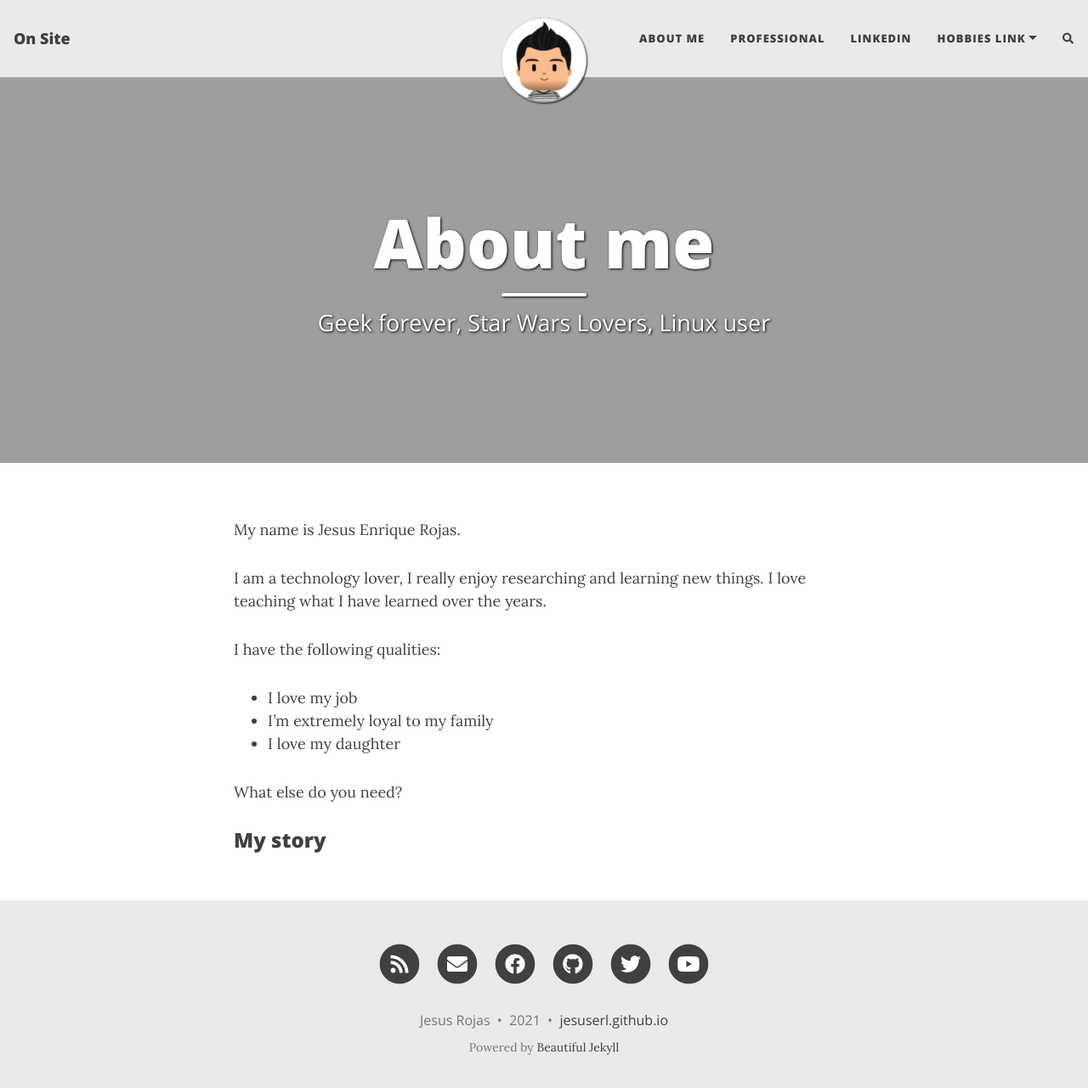
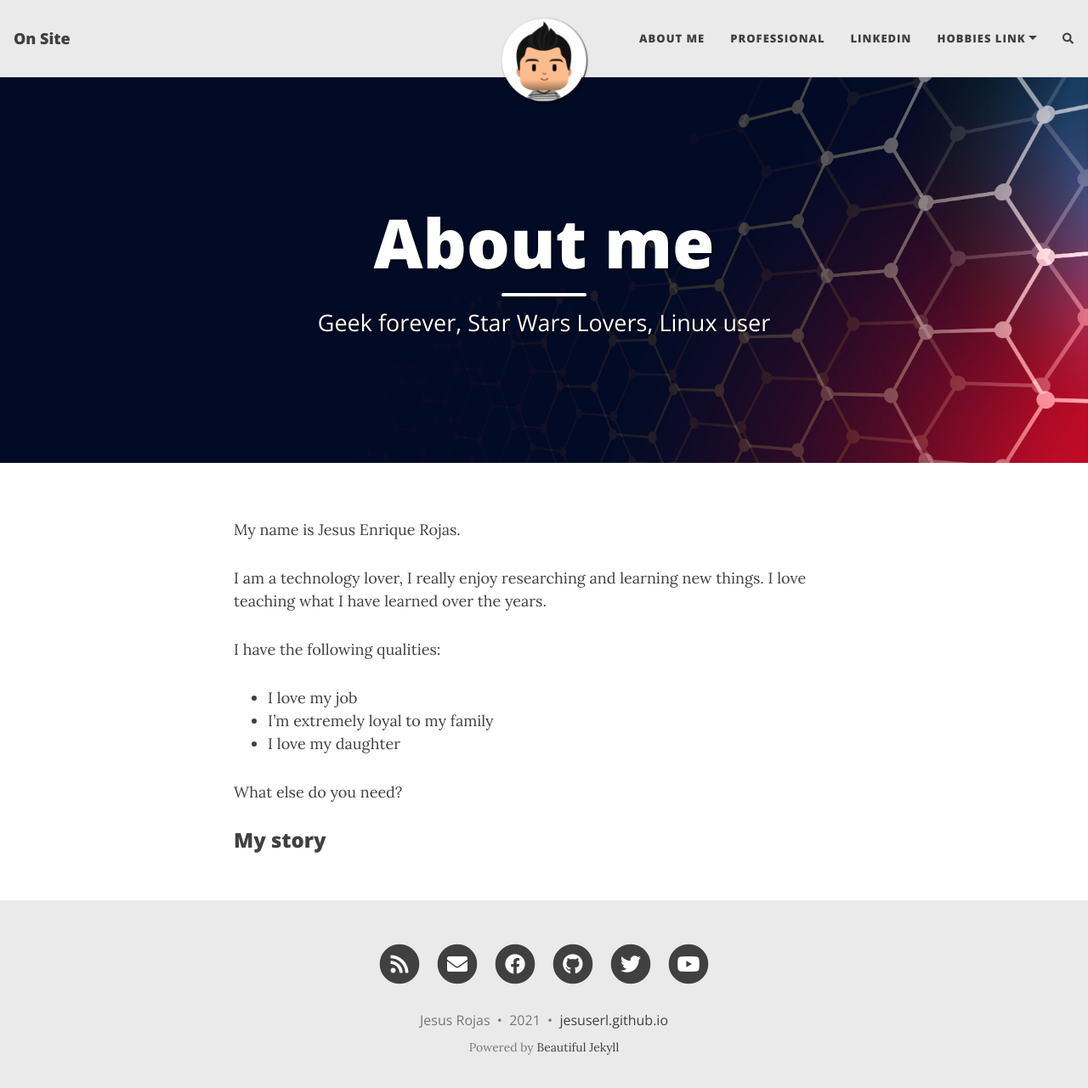
Before and after one commit to jesuserl/jesuserl.github.io, a Jekyll site: the page built from aboutme.md, in a window 1280 px wide and 1294 px high. Shown: the top 1281 px of the window at 85% size. Built offline with Jekyll 4.4.1, drawn with Linux system fonts in a browser that asks for light colours; nearby versions of some CDN libraries; comment, search, counter and statistics services are not loaded.

Commit message:
imagenes changed

```diff
--- a/_config.yml
+++ b/_config.yml
@@ -22,6 +22,9 @@ navbar-links:
     - Manjaro Linux: "https://manjaro.org//"
     - Star Wars: "https://www.starwars.com/"
 
+cover-img: /assets/img/101619.jpg
+#thumbnail-img: /assets/img/thumb.png
+share-img: /assets/img/101619.jpg
 
 # --- Logo --- #
 
--- a/aboutme.md
+++ b/aboutme.md
@@ -2,9 +2,9 @@
 layout: page
 title: About me
 subtitle: Geek forever, Star Wars Lovers, Linux user
-cover-img: /assets/img/101619.jpg
-#thumbnail-img: /assets/img/thumb.png
-share-img: /assets/img/101619.jpg
+cover-img: /assets/img/22589.jpg
+# thumbnail-img: /assets/img/thumb.png
+share-img: /assets/img/22589.jpg
 ---
 
 My name is Jesus Enrique Rojas.
```
